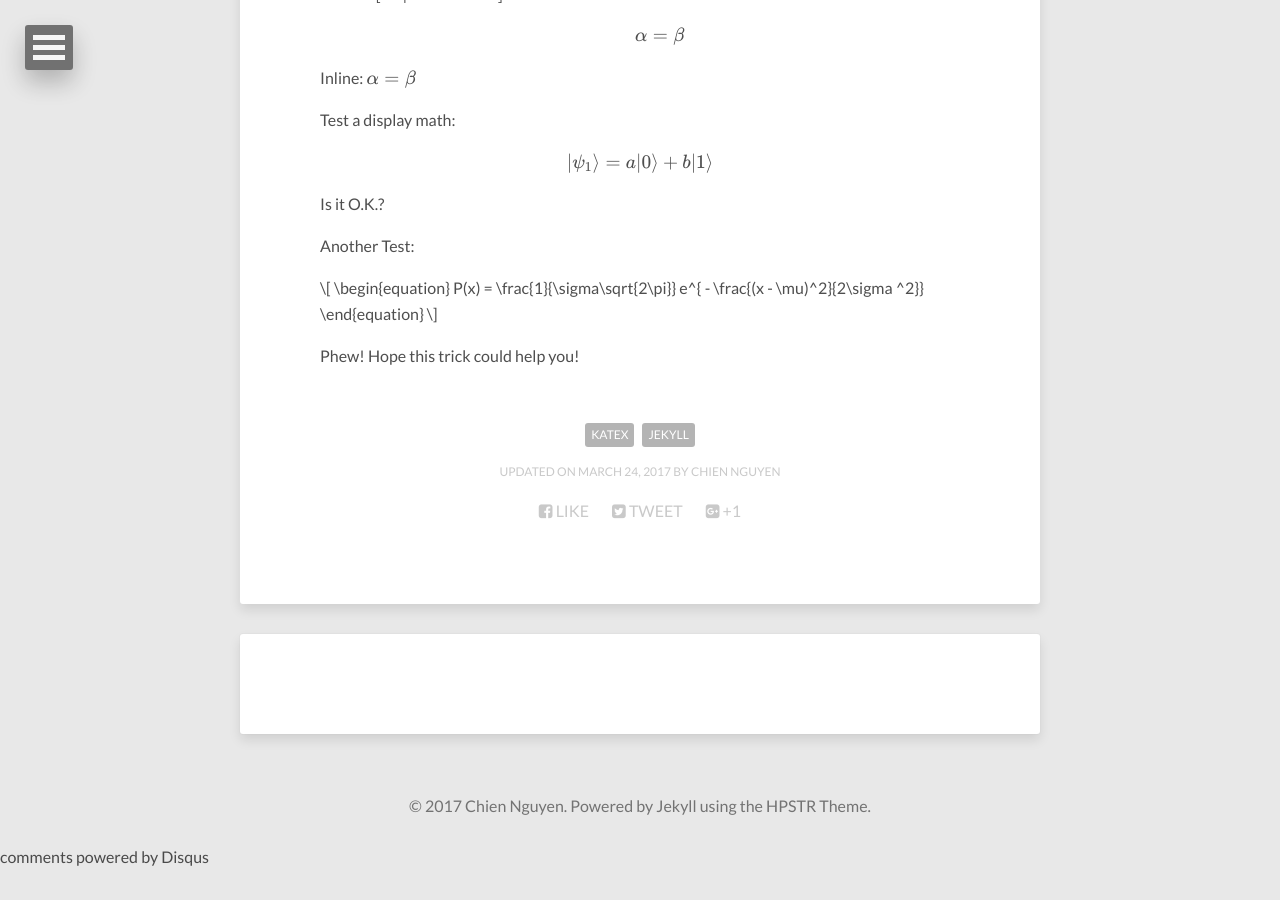
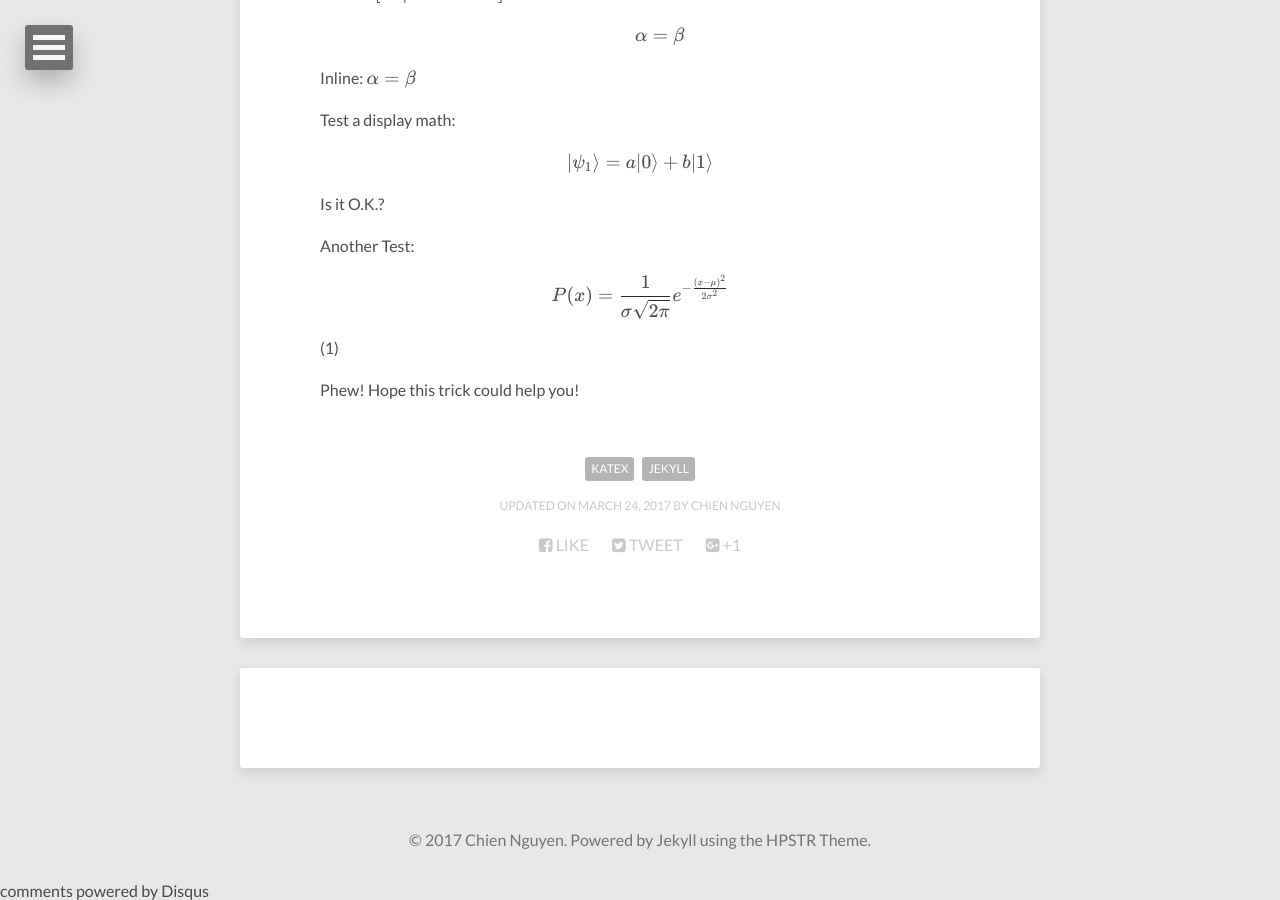
Before and after one commit to chienfm/chienfm.github.io, a Jekyll site: the page built from _posts/2017-03-24-Katex-for-Jekyll.md, in a window 1280 px wide and 900 px high, scrolled down 1646 px. Built offline with Jekyll 4.4.1, drawn with Linux system fonts in a browser that asks for light colours; nearby versions of some CDN libraries; comment, search, counter and statistics services are not loaded; before the commit the page ends 2512 px from its top, so only the background shows below that.

Commit message:
Update 2017-03-24-Katex-for-Jekyll.md

```diff
--- a/_posts/2017-03-24-Katex-for-Jekyll.md
+++ b/_posts/2017-03-24-Katex-for-Jekyll.md
@@ -68,9 +68,7 @@ Is it O.K.?
 Another Test:
 
 \\[
-\begin{equation}
 P(x) = \frac{1}{\sigma\sqrt{2\pi}} e^{ - \frac{(x - \mu)^2}{2\sigma ^2}}
-\end{equation}
-\\]
+\\] (1)
 
 Phew! Hope this trick could help you!
```
